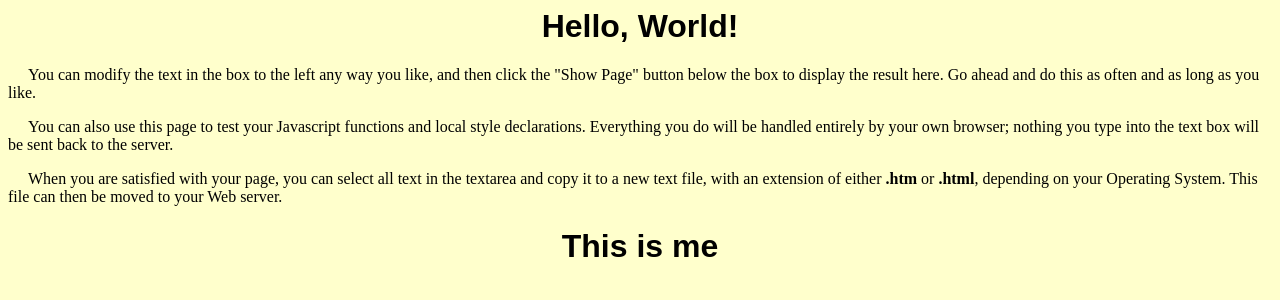
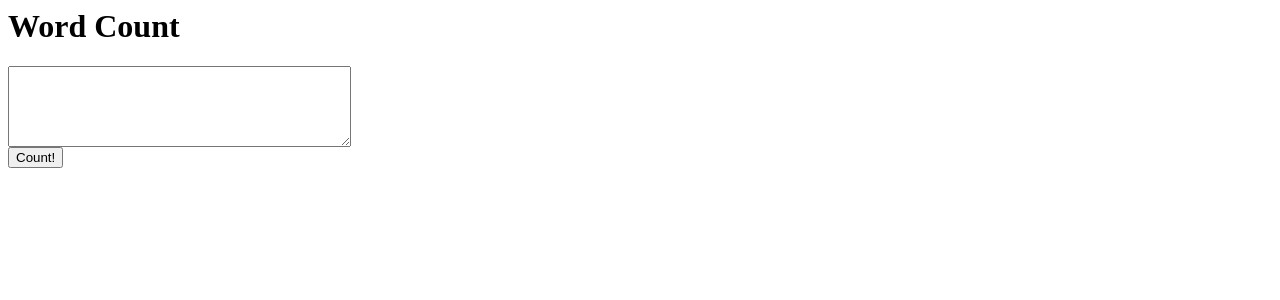
Before and after one commit to ietuday/django-test, a Django app: page / in a window 1280 px wide. Shown: the top 300 px of the page. Run offline with Django 3.2, Linux system fonts and the light colour scheme.

Commit message:
"changes"

```diff
--- a/wordcount-project/templates/home.html
+++ b/wordcount-project/templates/home.html
@@ -1,38 +1,7 @@
-<html>
+<h1>Word Count</h1>
 
-<head>
-    <title> </title>
-    <style type="text/css">
-        <!--
-        h1 {
-            text-align: center;
-            font-family: Arial, Helvetica, Sans-Serif;
-        }
-
-        p {
-            text-indent: 20px;
-        }
-        -->
-    </style>
-</head>
-
-<body bgcolor="#ffffcc" text="#000000">
-    <h1>Hello, World!</h1>
-
-    <p>You can modify the text in the box to the left any way you like, and
-        then click the "Show Page" button below the box to display the
-        result here. Go ahead and do this as often and as long as you like.</p>
-
-    <p>You can also use this page to test your Javascript functions and local
-        style declarations. Everything you do will be handled entirely by your own
-        browser; nothing you type into the text box will be sent back to the
-        server.</p>
-
-    <p>When you are satisfied with your page, you can select all text in the
-        textarea and copy it to a new text file, with an extension of
-        either <b>.htm</b> or <b>.html</b>, depending on your Operating System.
-        This file can then be moved to your Web server.</p>
-    <h1>{{hithere}}</h1>
-</body>
-
-</html>
+<form action="{% url 'count' %}">
+    <textarea cols="40" rows="5" name="fullText"></textarea>
+    <br />
+    <input type="submit" value="Count!" />
+</form>
--- a/wordcount-project/wordcount/urls.py
+++ b/wordcount-project/wordcount/urls.py
@@ -3,5 +3,6 @@ from django.urls import path
 from . import views
 
 urlpatterns = [
-    path('', views.home)
+    path('', views.home),
+    path('countdsdsdsd/', views.count, name='count')
 ]
--- a/wordcount-project/wordcount/views.py
+++ b/wordcount-project/wordcount/views.py
@@ -4,3 +4,17 @@ from django.shortcuts import render
 
 def home(request):
     return render(request, 'home.html', {'hithere': 'This is me'})
+
+
+def count(request):
+    fullText = request.GET['fullText']
+    wordList = fullText.split()
+    worddictionary = {}
+    for word in wordList:
+        if word in worddictionary:
+            # Increase Count
+            worddictionary[word] += 1
+        else:
+            # Add to the dictionary
+            worddictionary[word] = 1
+    return render(request, 'count.html', {'fullText': fullText, 'count': len(wordList), 'worddictionary': worddictionary.items()})
```
Also changed, not shown: wordcount-project/templates/count.html (added, +15 -0 lines).
